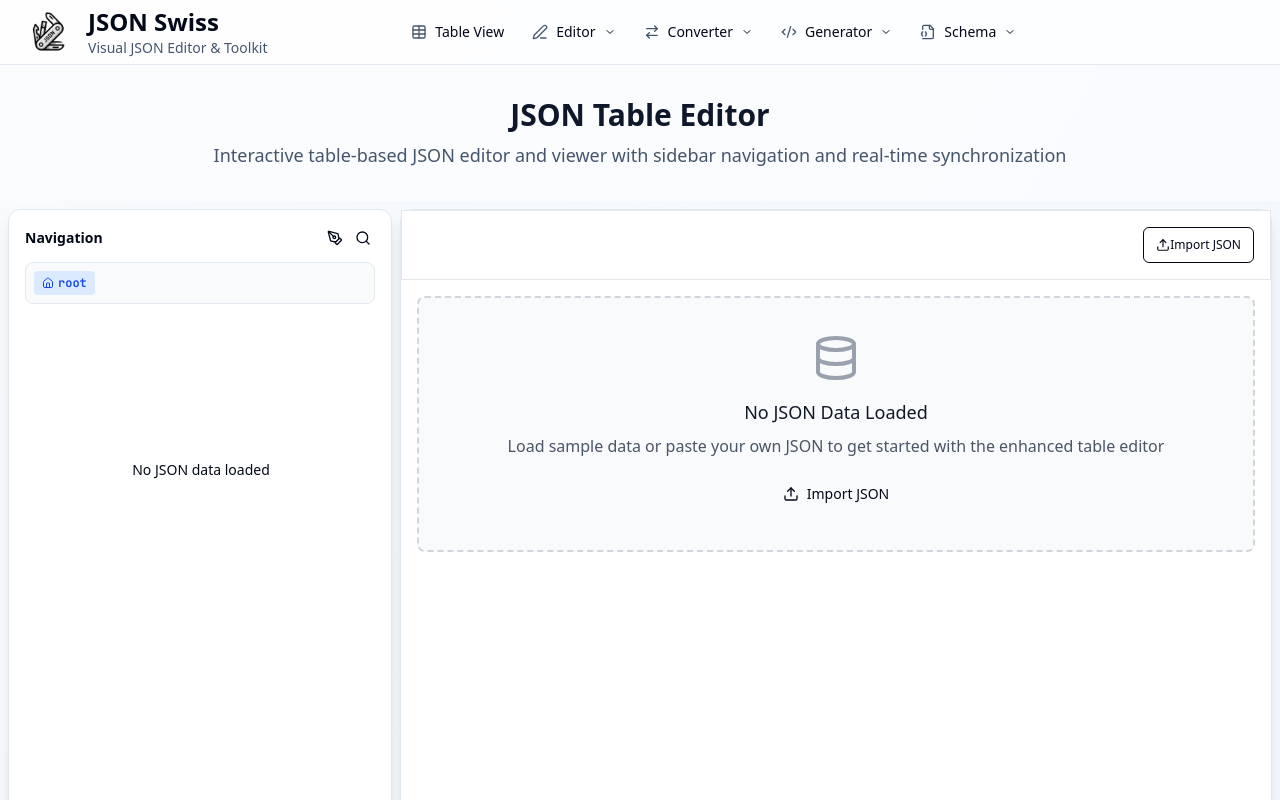
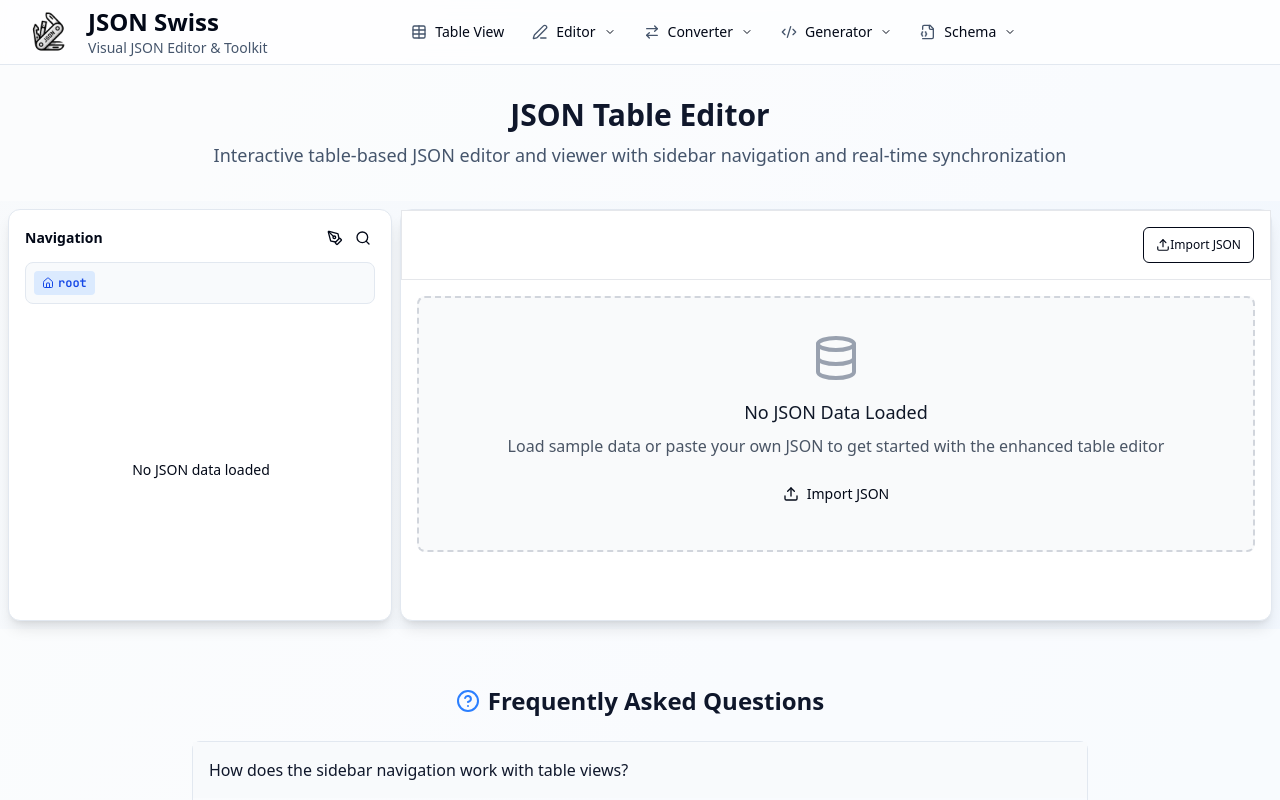
Before and after one commit to ThomasChant/jsonswiss-next, a Next.js app: page /json-table-editor in a window 1280 px wide. Shown: the top 800 px of the page. Built offline with nearby package versions, Linux system fonts and the light colour scheme.

Commit message:
style(layout): 移除未使用的全屏高度类并调整网格布局
移除未使用的 h-screen-minus-header 类，简化样式逻辑
为没有右侧面板的布局添加 flex-1 以确保正确填充空间

```diff
--- a/src/components/layout/ToolPageLayoutServer.tsx
+++ b/src/components/layout/ToolPageLayoutServer.tsx
@@ -64,12 +64,12 @@ export function ToolPageLayoutServer({
       {/* Main Content */}
       <div className={cn(
         "flex-1",
-        useFullScreenHeight ? "h-screen-minus-header" : "min-h-0"
+        useFullScreenHeight ? "" : "min-h-0"
       )}>
         {showSidebar ? (
           <div className={cn(
             "grid h-full gap-2 p-2",
-            rightPanel ? "grid-cols-three-panel" : "grid-cols-sidebar"
+            rightPanel ? "grid-cols-three-panel" : "grid-cols-sidebar flex-1"
           )}>
             {/* Sidebar */}
             {sidebarPosition === 'left' && (
```
